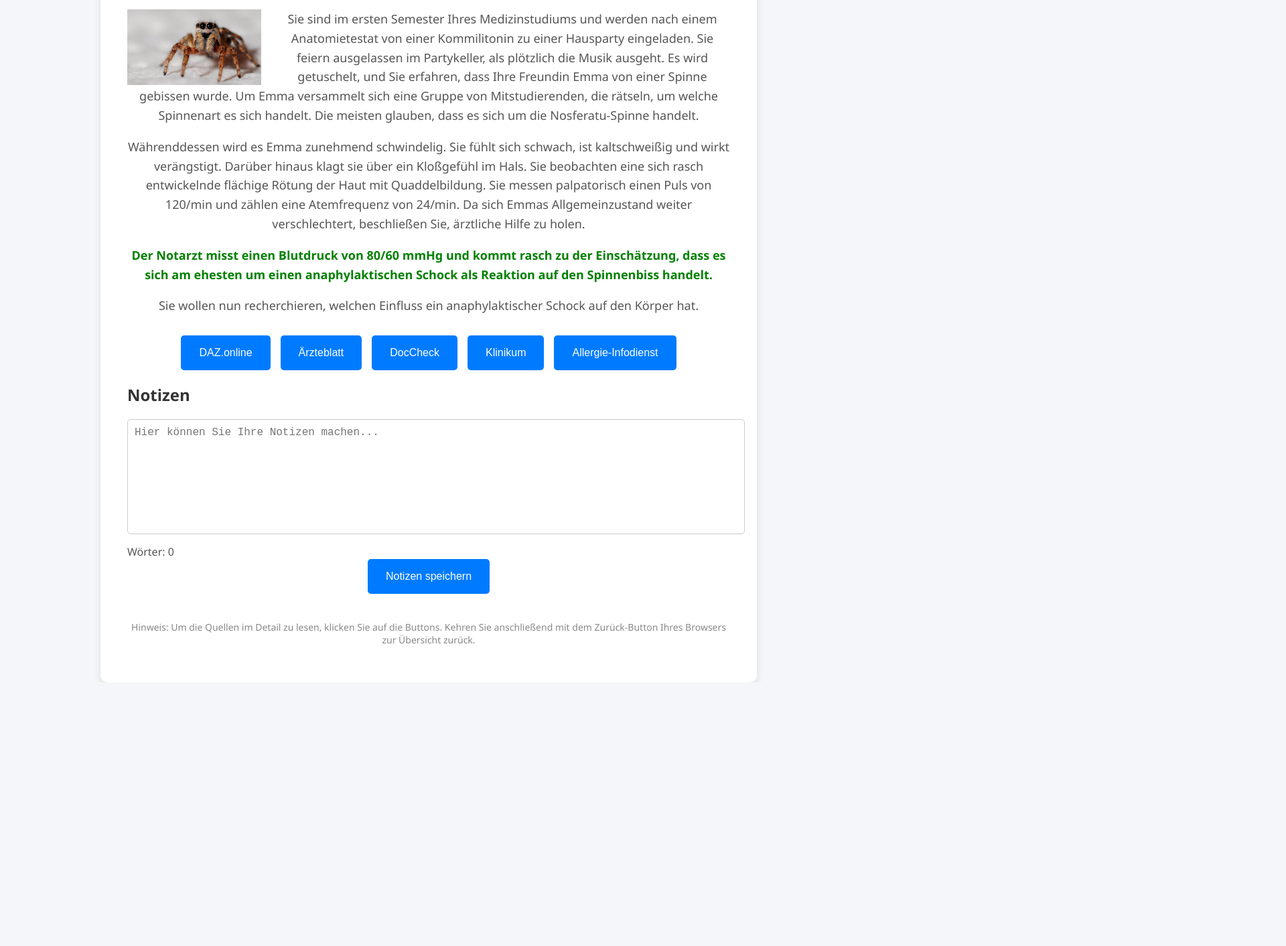
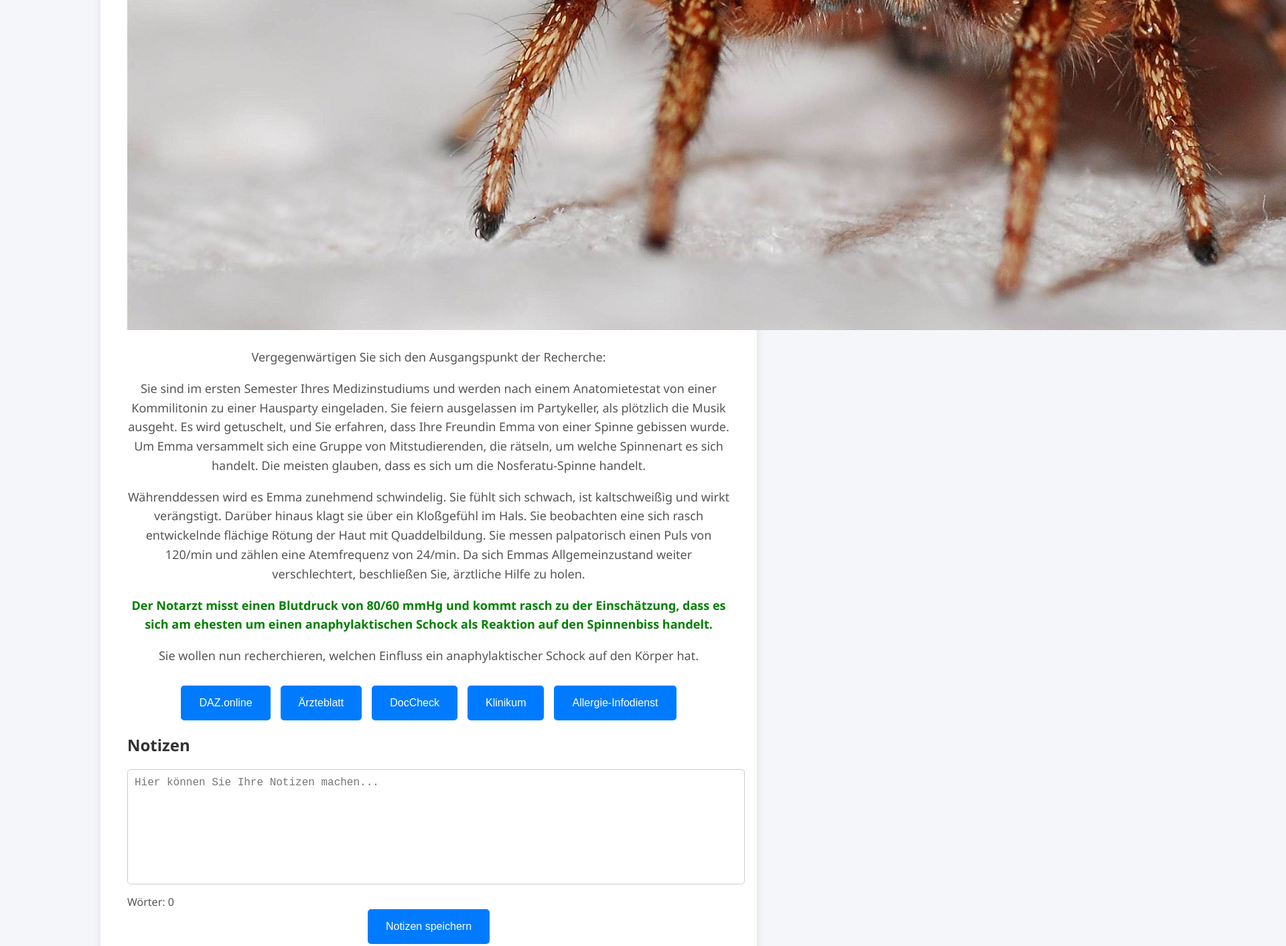
Before and after one commit to yavuzd7/my-html-page, a plain HTML site: page GENKreislauf.html in a window 1280 px wide. Shown: the top 1413 px of the page at 67% size, 1920 px wide, since content can reach past the window. Before the commit the page ends 1019 px from the top, so only its background shows below. Drawn offline with Linux system fonts and the light colour scheme.

Commit message:
Update GENKreislauf.html

```diff
--- a/GENKreislauf.html
+++ b/GENKreislauf.html
@@ -86,8 +86,9 @@
     <div class="container">
         <h1 class="title">Kreislauf GEN Fundamental</h1>
         <div class="instruction">
-            <h2>Vergegenwärtigen Sie sich den Ausgangspunkt der Recherche</h2>
-            <img style="float: left; margin-right: 20px;" src="4.jpg" width="200" alt="Spinnenbiss Szenario">
+            <img src="4.jpg" alt="Spinnenbiss Szenario">
+            <div class="instruction-text">
+                <p class="instruction-title">Vergegenwärtigen Sie sich den Ausgangspunkt der Recherche:</p>
                 <p>
                     Sie sind im ersten Semester Ihres Medizinstudiums und werden nach einem Anatomietestat von einer
                     Kommilitonin zu einer Hausparty eingeladen. Sie feiern ausgelassen im Partykeller, als plötzlich die Musik
@@ -109,6 +110,7 @@
                 <p>
                     Sie wollen nun recherchieren, welchen Einfluss ein anaphylaktischer Schock auf den Körper hat.
                 </p>
+            </div>
         </div>
 
         <!-- Hier bleiben die Buttons unverändert -->
```
Lines whose indentation alone changed are shown as unchanged.
